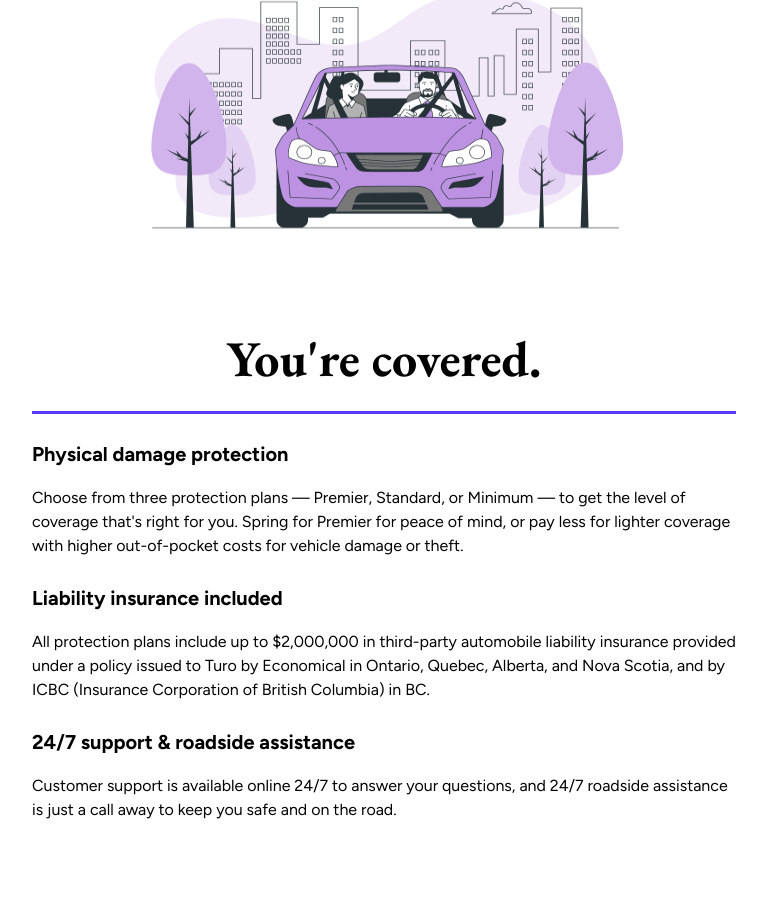
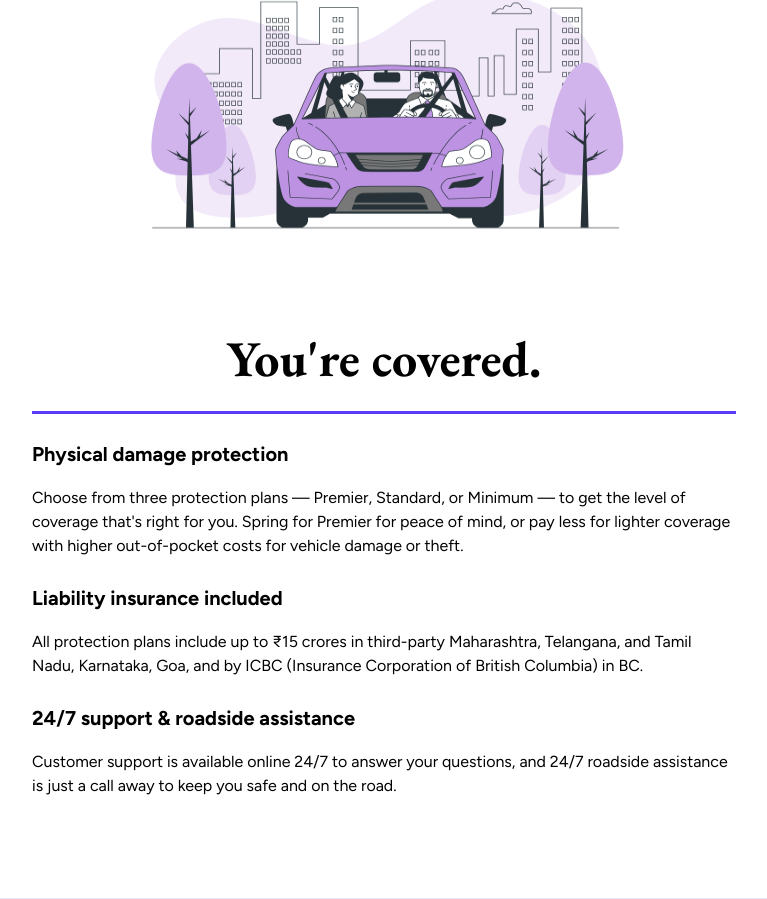
Before and after one commit to sdhrrr/Dawn, a plain HTML site: page index.html in a window 1280 px wide. Shown: the part 4787-5686 px from the top of the page, without its empty margins (256-1023 px from the left). Drawn offline with nearby package versions, Linux system fonts and the light colour scheme.

Commit message:
updated some details in insurance policy of site

```diff
--- a/index.html
+++ b/index.html
@@ -187,7 +187,7 @@
                 <h5 class="points-h5">More bang for your buck</h5>
                 <p>Find deals on all kinds of drives — from the everyday to the extraordinary — complete with a better,
                     more convenient experience versus rental car companies. Find the perfect vehicle for your budget,
-                    starting at $25 per day.</p>
+                    starting at ₹8000 per day.</p>
                 <h5>Free cancellation</h5>
                 <p>Cancel for a full refund up to 24 hours before your trip starts. Because life happens and it helps to
                     be flexible when it does.</p>
@@ -249,8 +249,7 @@
                     that's right for you. Spring for Premier for peace of mind, or pay less for lighter coverage with
                     higher out-of-pocket costs for vehicle damage or theft.</p>
                 <h3>Liability insurance included</h3>
-                <p>All protection plans include up to $2,000,000 in third-party automobile liability insurance provided
-                    under a policy issued to Turo by Economical in Ontario, Quebec, Alberta, and Nova Scotia, and by
+                <p>All protection plans include up to ₹15 crores in third-party Maharashtra, Telangana, and Tamil Nadu, Karnataka, Goa, and by
                     ICBC (Insurance Corporation of British Columbia) in BC.</p>
                 <h3>24/7 support & roadside assistance</h3>
                 <p>Customer support is available online 24/7 to answer your questions, and 24/7 roadside assistance is
```
